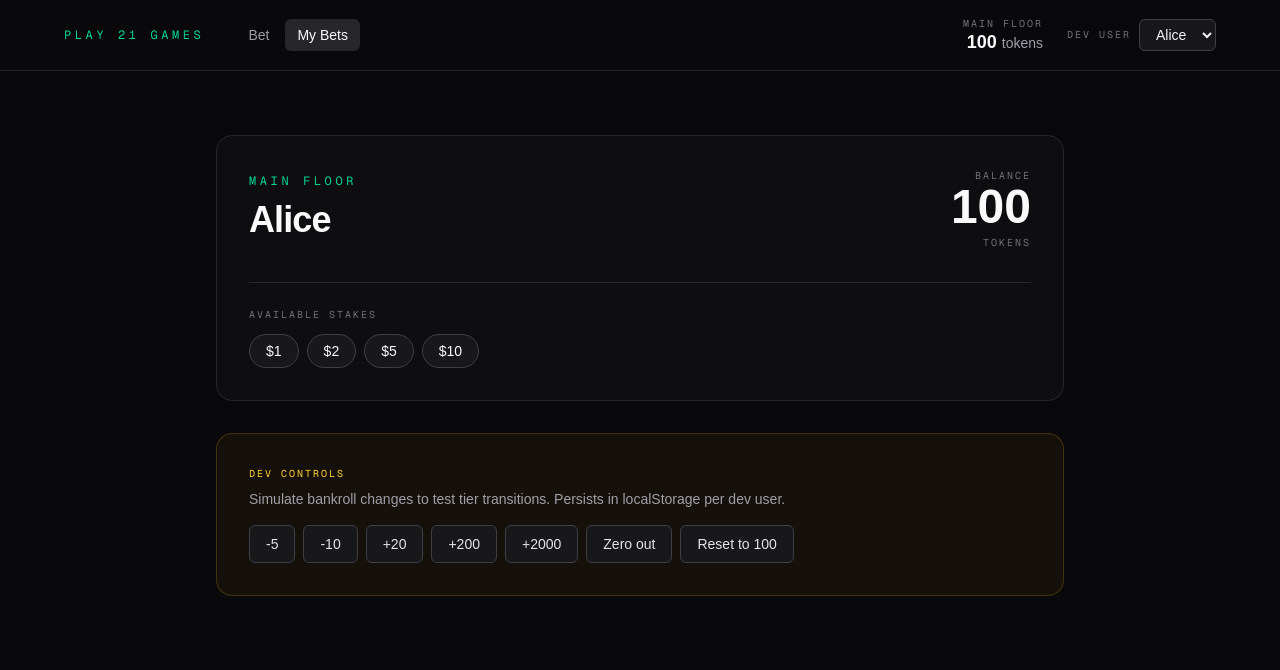
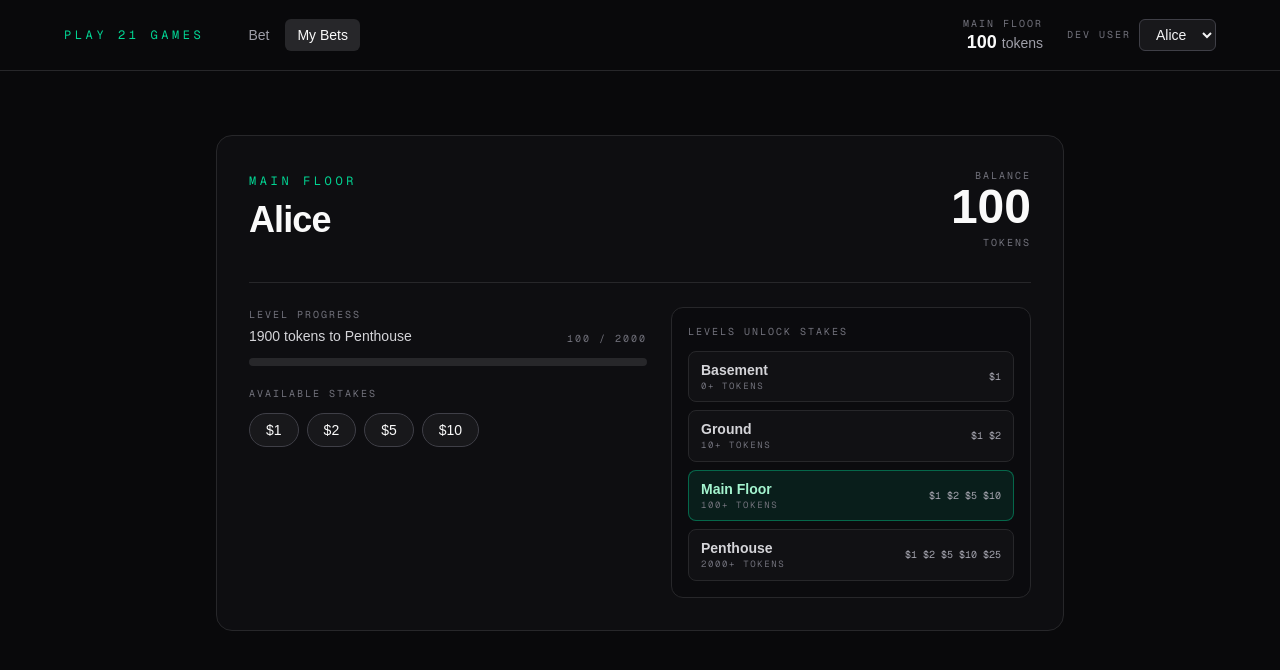
Before and after one commit to jchouse112/21Games, a Next.js app in the folder apps/web/: page /play/my-bets in a window 1280 px wide. Shown: the top 670 px of the page. Built offline with nearby package versions, Linux system fonts and the light colour scheme.

Commit message:
change bet screen2

```diff
--- a/apps/web/src/app/play/_dashboard.tsx
+++ b/apps/web/src/app/play/_dashboard.tsx
@@ -1,15 +1,15 @@
 "use client";
 
-import { getAvailableStakes, getTier } from "@/lib/dev-users";
+import { TIER_LEVELS, getAvailableStakes, getTier, getTierProgress } from "@/lib/dev-users";
 import { useDevUser } from "@/lib/use-dev-user";
 
 export function Dashboard() {
-  const { user, state, updateBalance, resetUser } = useDevUser();
+  const { user, state } = useDevUser();
   const tier = getTier(state.balance);
   const stakes = getAvailableStakes(state.balance);
+  const progress = getTierProgress(state.balance);
 
   return (
-    <>
     <section className="rounded-2xl border border-zinc-800 bg-zinc-900/40 p-8">
       <div className="flex flex-wrap items-start justify-between gap-6">
         <div>
@@ -33,6 +33,34 @@ export function Dashboard() {
         </div>
       </div>
       <div className="mt-8 border-t border-zinc-800 pt-6">
+        <div className="grid gap-6 lg:grid-cols-[minmax(0,1fr)_minmax(260px,360px)]">
+          <div>
+            <div className="flex flex-wrap items-end justify-between gap-3">
+              <div>
+                <p className="font-mono text-[10px] uppercase tracking-[0.2em] text-zinc-500">
+                  Level progress
+                </p>
+                <p className="mt-1 text-sm text-zinc-300">
+                  {progress.next ? (
+                    <>
+                      {progress.remaining} token{progress.remaining === 1 ? "" : "s"} to {progress.next.tier}
+                    </>
+                  ) : (
+                    <>Top level unlocked</>
+                  )}
+                </p>
+              </div>
+              <p className="font-mono text-[10px] uppercase tracking-[0.2em] text-zinc-500">
+                {progress.next ? `${state.balance} / ${progress.next.minBalance}` : `${state.balance}+`}
+              </p>
+            </div>
+            <div className="mt-3 h-2 overflow-hidden rounded-full bg-zinc-800">
+              <div
+                className="h-full rounded-full bg-emerald-400"
+                style={{ width: `${progress.percent}%` }}
+              />
+            </div>
+            <div className="mt-5">
               <p className="font-mono text-[10px] uppercase tracking-[0.2em] text-zinc-500">
                 Available stakes
               </p>
@@ -47,54 +75,42 @@ export function Dashboard() {
                 ))}
               </div>
             </div>
-      </section>
+          </div>
 
-      <section className="mt-8 rounded-2xl border border-amber-400/20 bg-amber-400/5 p-8">
-        <p className="font-mono text-[10px] uppercase tracking-[0.2em] text-amber-300">
-          Dev controls
+          <div className="rounded-xl border border-zinc-800 bg-zinc-950/40 p-4">
+            <p className="font-mono text-[10px] uppercase tracking-[0.2em] text-zinc-500">
+              Levels unlock stakes
             </p>
-        <p className="mt-2 text-sm text-zinc-400">
-          Simulate bankroll changes to test tier transitions. Persists in
-          localStorage per dev user.
+            <div className="mt-3 space-y-2">
+              {TIER_LEVELS.map((level) => {
+                const active = level.tier === tier;
+                return (
+                  <div
+                    key={level.tier}
+                    className={`flex items-center justify-between gap-3 rounded-lg border px-3 py-2 ${
+                      active
+                        ? "border-emerald-400/40 bg-emerald-400/10"
+                        : "border-zinc-800 bg-zinc-900/50"
+                    }`}
+                  >
+                    <div>
+                      <p className={active ? "text-sm font-semibold text-emerald-200" : "text-sm font-semibold text-zinc-300"}>
+                        {level.tier}
                       </p>
-        <div className="mt-4 flex flex-wrap gap-2">
-          <DevButton onClick={() => updateBalance(state.balance - 5)}>
-            -5
-          </DevButton>
-          <DevButton onClick={() => updateBalance(state.balance - 10)}>
-            -10
-          </DevButton>
-          <DevButton onClick={() => updateBalance(state.balance + 20)}>
-            +20
-          </DevButton>
-          <DevButton onClick={() => updateBalance(state.balance + 200)}>
-            +200
-          </DevButton>
-          <DevButton onClick={() => updateBalance(state.balance + 2000)}>
-            +2000
-          </DevButton>
-          <DevButton onClick={() => updateBalance(0)}>Zero out</DevButton>
-          <DevButton onClick={resetUser}>Reset to 100</DevButton>
+                      <p className="font-mono text-[9px] uppercase tracking-[0.18em] text-zinc-500">
+                        {level.minBalance}+ tokens
+                      </p>
+                    </div>
+                    <p className="text-right font-mono text-[10px] text-zinc-400">
+                      {level.stakes.map((s) => `$${s}`).join(" ")}
+                    </p>
+                  </div>
+                );
+              })}
+            </div>
+          </div>
+        </div>
       </div>
     </section>
-    </>
   );
 }
-
-function DevButton({
-  children,
-  onClick,
-}: {
-  children: React.ReactNode;
-  onClick: () => void;
-}) {
-  return (
-    <button
-      type="button"
-      onClick={onClick}
-      className="rounded-md border border-zinc-700 bg-zinc-900 px-4 py-2 text-sm text-zinc-200 transition hover:border-zinc-500 hover:bg-zinc-800"
-    >
-      {children}
-    </button>
-  );
-}
--- a/apps/web/src/lib/dev-users.ts
+++ b/apps/web/src/lib/dev-users.ts
@@ -11,6 +11,12 @@ export type UserState = {
 
 export type Tier = "Basement" | "Ground" | "Main Floor" | "Penthouse";
 
+export type TierLevel = {
+  tier: Tier;
+  minBalance: number;
+  stakes: number[];
+};
+
 export const DEV_USERS: DevUser[] = [
   { id: "alice", handle: "Alice" },
   { id: "bob", handle: "Bob" },
@@ -22,6 +28,13 @@ export const DEV_USERS: DevUser[] = [
 export const DEFAULT_BALANCE = 100;
 export const MIN_STAKE = 1;
 export const REFILL_AMOUNT = 10;
+
+export const TIER_LEVELS: TierLevel[] = [
+  { tier: "Basement", minBalance: 0, stakes: [1] },
+  { tier: "Ground", minBalance: 10, stakes: [1, 2] },
+  { tier: "Main Floor", minBalance: 100, stakes: [1, 2, 5, 10] },
+  { tier: "Penthouse", minBalance: 2000, stakes: [1, 2, 5, 10, 25] },
+];
 
 export function getTier(balance: number): Tier {
   if (balance < 10) return "Basement";
@@ -36,3 +49,27 @@ export function getAvailableStakes(balance: number): number[] {
   if (balance < 2000) return [1, 2, 5, 10];
   return [1, 2, 5, 10, 25];
 }
+
+export function getTierProgress(balance: number): {
+  current: TierLevel;
+  next: TierLevel | null;
+  remaining: number;
+  percent: number;
+} {
+  const current = [...TIER_LEVELS]
+    .reverse()
+    .find((level) => balance >= level.minBalance) ?? TIER_LEVELS[0]!;
+  const currentIndex = TIER_LEVELS.findIndex((level) => level.tier === current.tier);
+  const next = TIER_LEVELS[currentIndex + 1] ?? null;
+  if (!next) return { current, next, remaining: 0, percent: 100 };
+
+  const span = Math.max(1, next.minBalance - current.minBalance);
+  const earned = Math.max(0, balance - current.minBalance);
+  const percent = Math.min(100, Math.max(0, (earned / span) * 100));
+  return {
+    current,
+    next,
+    remaining: Math.max(0, next.minBalance - balance),
+    percent,
+  };
+}
```
Lines whose indentation alone changed are shown as unchanged.
